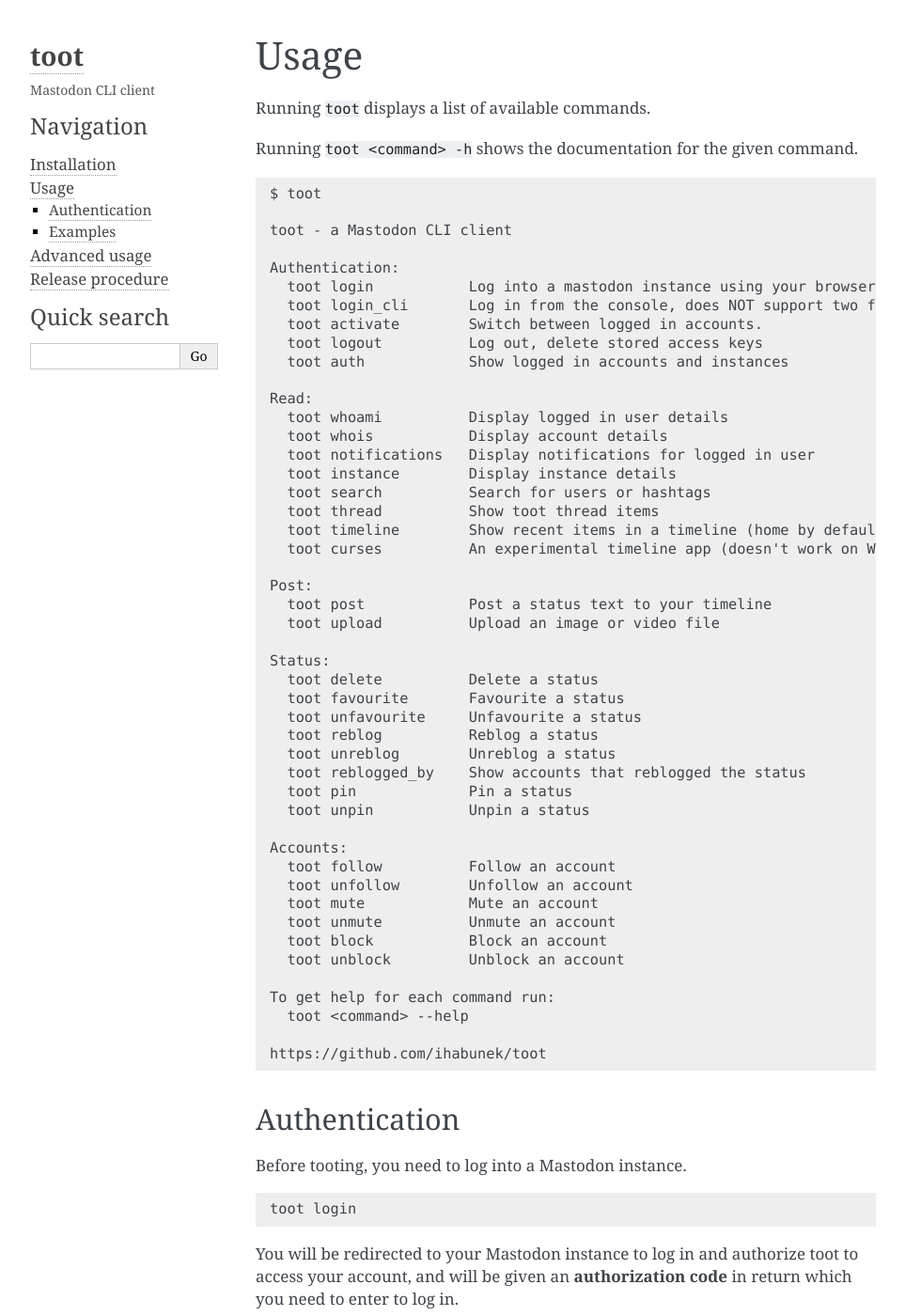
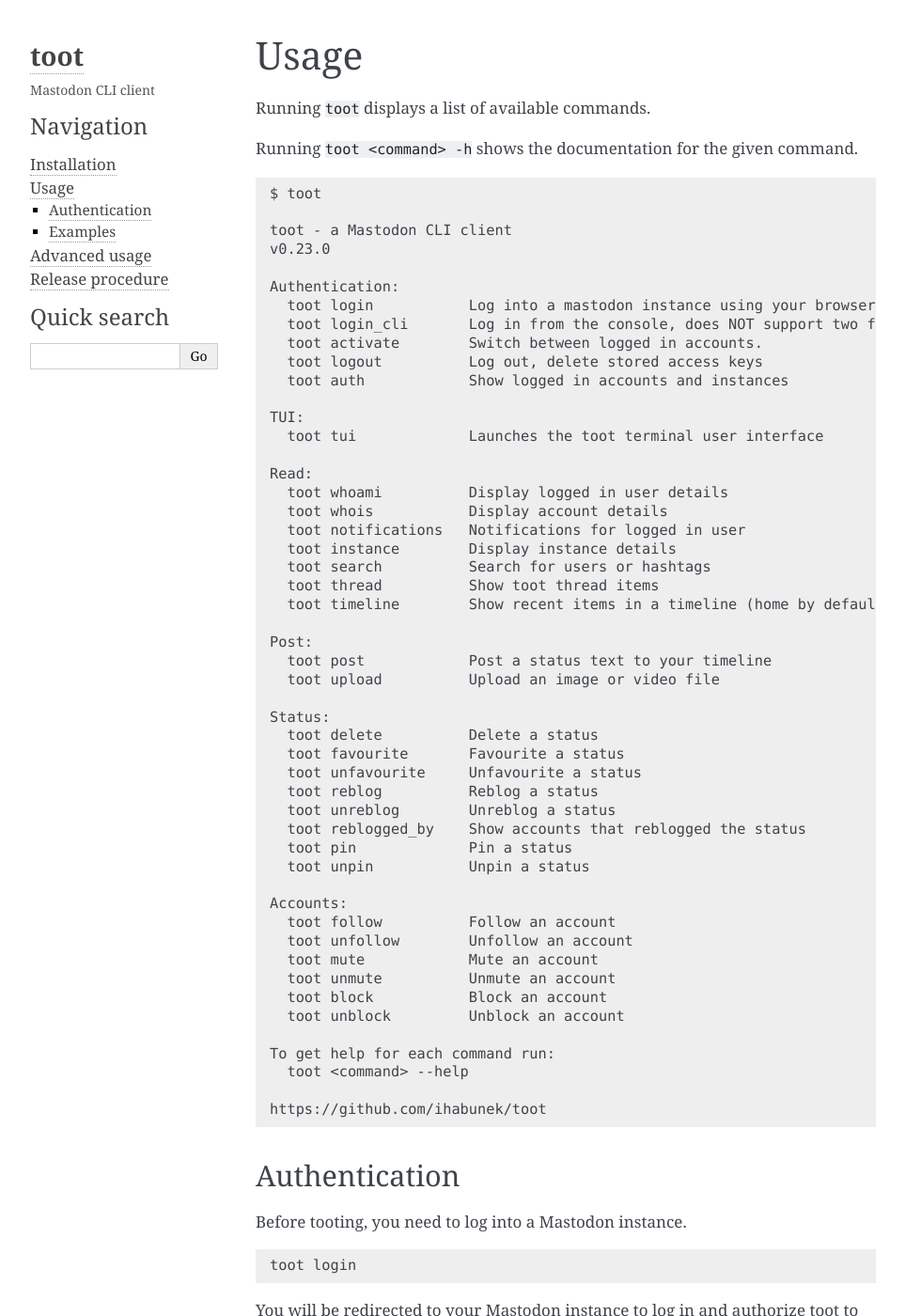
Before and after one commit to ihabunek/toot, a Sphinx documentation site: the page built from docs/usage.rst, in a window 1280 px wide and 1400 px high. Shown: the whole window at 94% size, without its empty margins (148-1111 px from the left). Built offline with Sphinx 7.4.7, drawn with Linux system fonts in a browser that asks for light colours; some of the changed text lies outside the part shown.

Commit message:
Update docs to replace curses with tui

```diff
--- a/docs/index.rst
+++ b/docs/index.rst
@@ -46,9 +46,11 @@ Contents
 Curses UI
 ---------
 
-toot has an experimental curses based console UI. Run it with ``toot curses``.
+toot includes a curses-based terminal user interface (TUI). Run it with ``toot tui``.
 
-.. image :: _static/curses.png
+.. image :: _static/tui_list.png
+
+.. image :: _static/tui_compose.png
 
 Development
 -----------
--- a/docs/usage.rst
+++ b/docs/usage.rst
@@ -11,6 +11,7 @@ Running ``toot <command> -h`` shows the documentation for the given command.
     $ toot
 
     toot - a Mastodon CLI client
+    v0.23.0
 
     Authentication:
       toot login           Log into a mastodon instance using your browser (recommended)
@@ -19,15 +20,17 @@ Running ``toot <command> -h`` shows the documentation for the given command.
       toot logout          Log out, delete stored access keys
       toot auth            Show logged in accounts and instances
 
+    TUI:
+      toot tui             Launches the toot terminal user interface
+
     Read:
       toot whoami          Display logged in user details
       toot whois           Display account details
-      toot notifications   Display notifications for logged in user
+      toot notifications   Notifications for logged in user
       toot instance        Display instance details
       toot search          Search for users or hashtags
       toot thread          Show toot thread items
       toot timeline        Show recent items in a timeline (home by default)
-      toot curses          An experimental timeline app (doesn't work on Windows)
 
     Post:
       toot post            Post a status text to your timeline
@@ -55,6 +58,7 @@ Running ``toot <command> -h`` shows the documentation for the given command.
       toot <command> --help
 
     https://github.com/ihabunek/toot
+
 
 Authentication
 --------------
@@ -187,14 +191,15 @@ If you get bored of them:
 Using the Curses UI
 ~~~~~~~~~~~~~~~~~~~
 
-toot has an expimental curses based console UI. The command to start it is ``toot curses``.
+toot has a curses-based terminal user interface. The command to start it is ``toot tui``.
 
 To navigate the UI use these commands:
 
 * ``k`` or ``up arrow`` to move up the list of tweets
 * ``j`` or ``down arrow`` to move down the list of tweets
 * ``h`` to show a help screen
-* ``v`` to view the current toot in a browser (this is great for seeing the comment thread on a toot)
+* ``t`` to view status thread
+* ``v`` to view the current toot in a browser
 * ``b`` to boost or unboost a status
 * ``f`` to favourite or unfavourite a status
 * ``q`` to quit the curses interface and return to the command line
--- a/setup.py
+++ b/setup.py
@@ -6,7 +6,7 @@ long_description = """
 toot is a commandline tool for interacting with Mastodon social networks.
 Allows posting text and media to the timeline, searching, following, muting
 and blocking accounts and other actions.
-Contains an experimental curses application for reading the timeline.
+Includes a curses-based terminal user interface (TUI).
 """
 
 setup(
```
Also changed, not shown: README.rst (+5 -2 lines), docs/_static/curses.png (deleted), docs/_static/tui_compose.png (added), docs/_static/tui_list.png (added), 1 other file.
